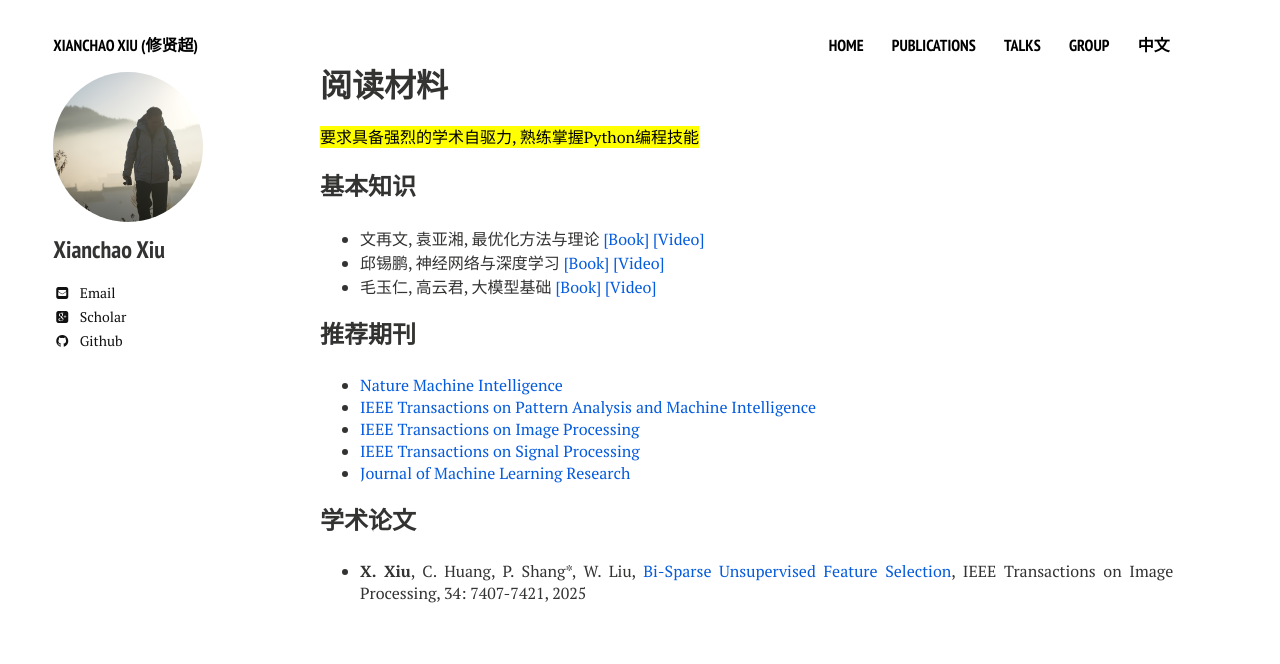
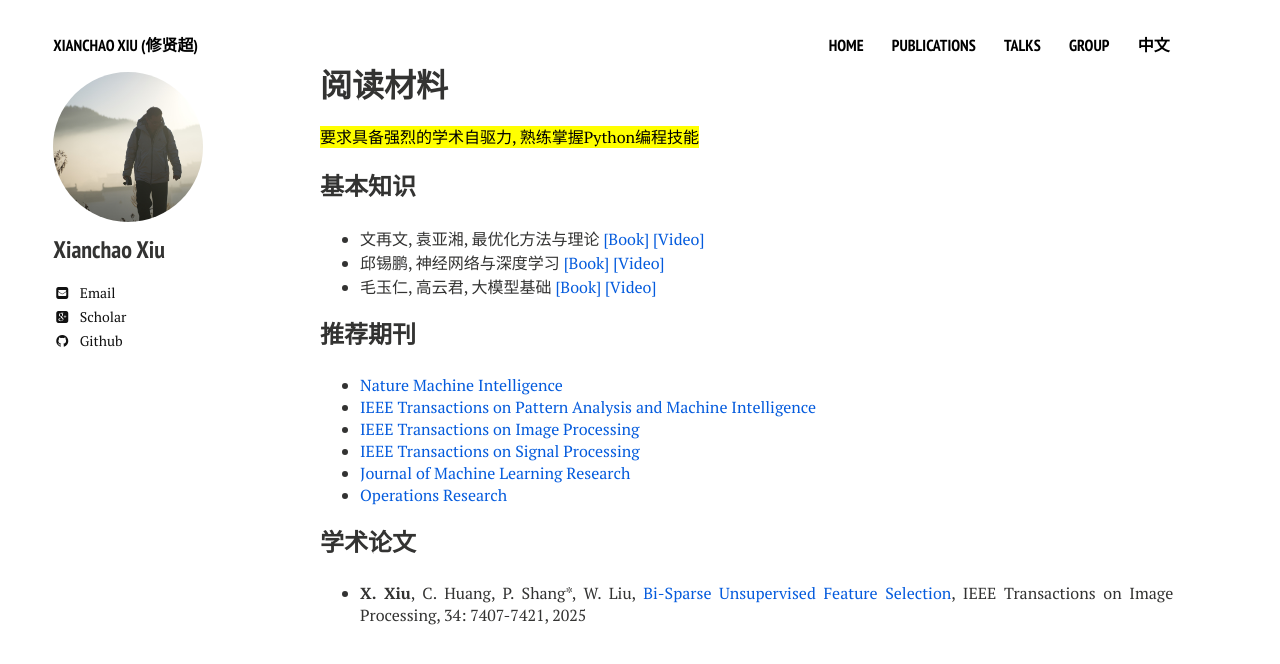
Before and after one commit to xianchaoxiu/xianchaoxiu.github.io, a Jekyll site: the page built from chinese/reading/index.md, in a window 1280 px wide. Shown: the top 664 px of the page. Built offline with Jekyll 4.4.1, drawn with Linux system fonts in a browser that asks for light colours; nearby versions of some CDN libraries.

Commit message:
Update index.md

```diff
--- a/chinese/reading/index.md
+++ b/chinese/reading/index.md
@@ -20,6 +20,7 @@ share: false
 *  <a href="https://ieeexplore.ieee.org/xpl/RecentIssue.jsp?punumber=83" class="textlink" target="_blank">IEEE Transactions on Image Processing </a> <br>
 *  <a href="https://ieeexplore.ieee.org/xpl/RecentIssue.jsp?punumber=78" class="textlink" target="_blank">IEEE Transactions on Signal Processing </a> <br>
 *  <a href="https://jmlr.org/" class="textlink" target="_blank">Journal of Machine Learning Research</a> <br>
+*  <a href="https://pubsonline.informs.org/journal/opre/" class="textlink" target="_blank">Operations Research</a> <br>
 
 
 
```
